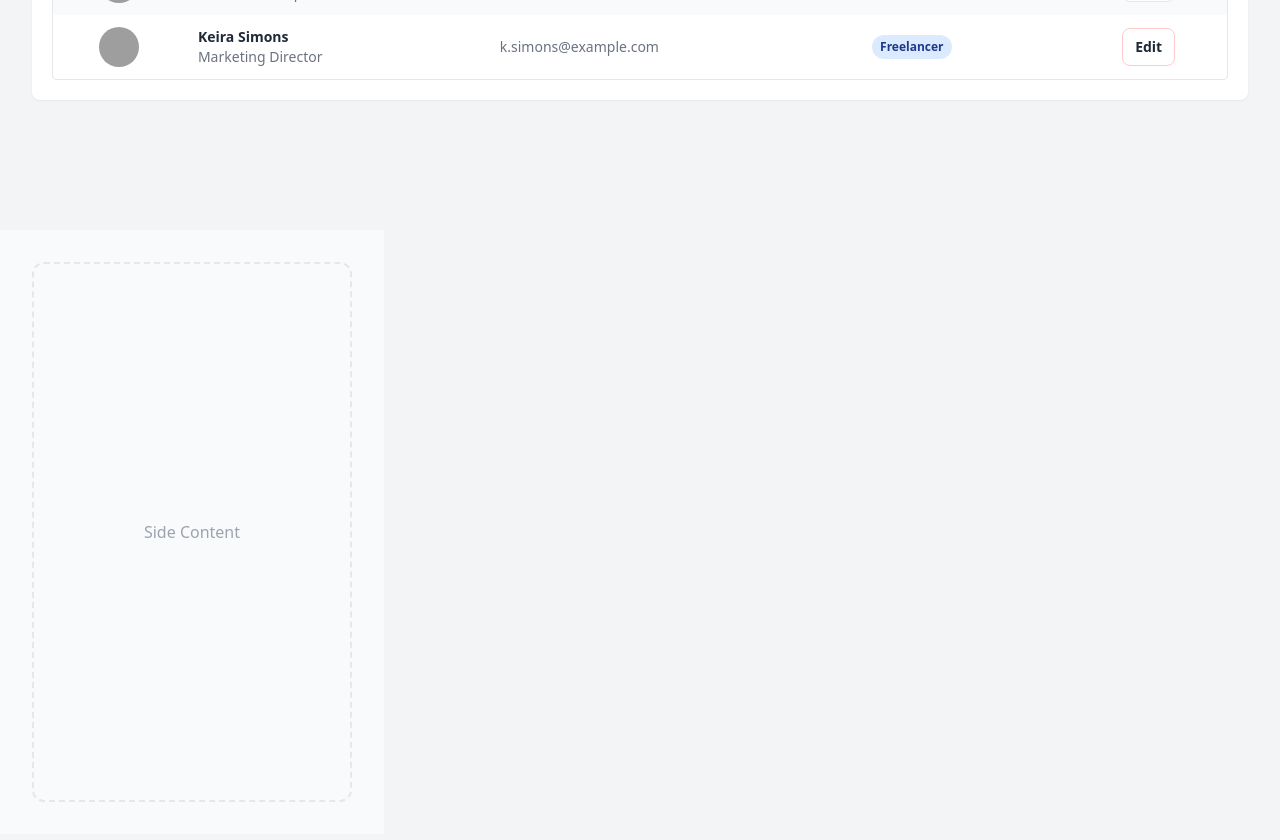
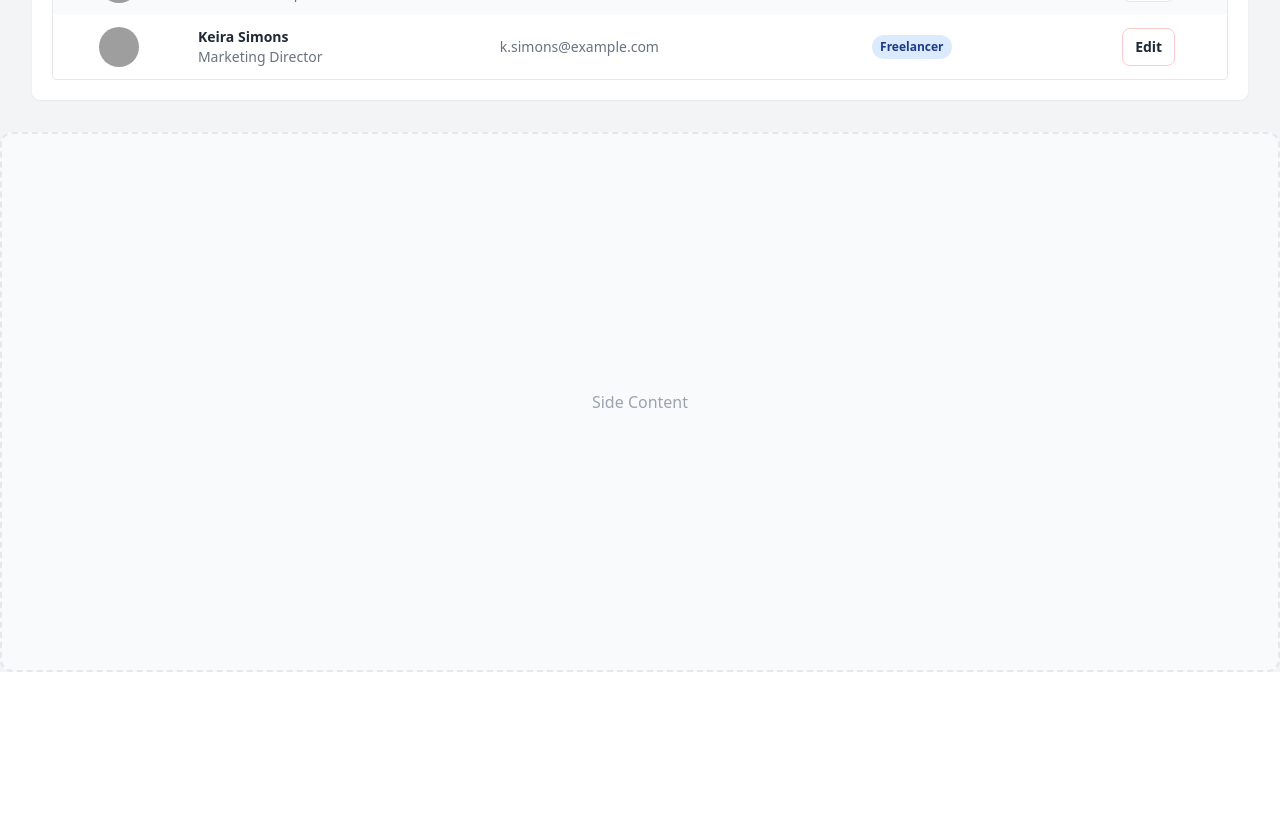
Before and after one commit to ValdemarLarsen/tablet, a Next.js app: page /forside in a window 1280 px wide. Shown: the part 700-1540 px from the top of the page. After the commit the page ends 1372 px from the top, so only its background shows below. Built offline with nearby package versions, Linux system fonts and the light colour scheme; grey boxes are pictures that could not be loaded.

Commit message:
Update Navbar.tsx

```diff
--- a/pages/comp/Navbar.tsx
+++ b/pages/comp/Navbar.tsx
@@ -430,21 +430,15 @@ export default function Navbar() {
                 {/* END Tables: Striped */}
 
               </div>
-
               {/* Card Body */}
             </div>
             {/* END Card Headings: Title with Subtitle */}
           </div>
+
+          {/* Placeholder */}
+          <div className="flex-auto flex items-center justify-center rounded-xl bg-gray-50 border-2 border-dashed border-gray-200 text-gray-400 py-64 dark:bg-gray-800 dark:border-gray-700">Side Content</div>
+
           {/* END Page Section */}
-          <div className="flex h-screen items-center">
-            <div
-              className={'flex-none jutify-center lg:flex flex-col w-full lg:w-80 xl:w-96 p-4 lg:p-8 bg-gray-50 dark:bg-gray-800 dark:bg-opacity-25'}
-            >
-              {/* Placeholder */}
-              <div className="flex-auto flex items-center justify-center rounded-xl bg-gray-50 border-2 border-dashed border-gray-200 text-gray-400 py-64 dark:bg-gray-800 dark:border-gray-700">Side Content</div>
-            </div>
-          </div>
-
         </main>
         {/* END Page Content */}
 
```
